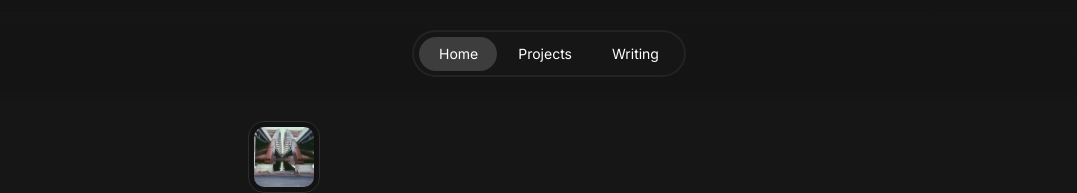
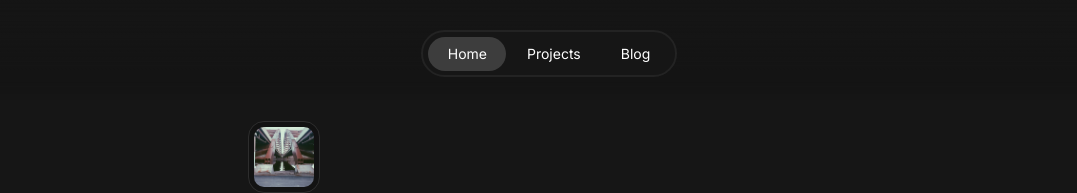
Before and after one commit to mjbramich/portfolio, a Next.js app: page / in a window 1280 px wide. Shown: the top 193 px of the page, without its empty margins (91-1168 px from the left). Built offline with nearby package versions, Linux system fonts and the light colour scheme.

Commit message:
refactor: change link in nav

```diff
--- a/src/components/Nav/index.tsx
+++ b/src/components/Nav/index.tsx
@@ -17,12 +17,12 @@ type Item = {
 const items: Items = {
 	'/': { name: 'Home', x: 0, w: '77.95px' },
 	'/projects': { name: 'Projects', x: 77.95, w: '93.78px' },
-	'/writing': { name: 'Writing', x: 171.73, w: '86.48px' }
+	'/blog': { name: 'Blog', x: 171.73, w: '69.31px' }
 };
 
 const Nav: FC = () => {
 	let pathname = usePathname() || '/';
-	if (pathname.includes('/writing/')) pathname = '/writing';
+	if (pathname.includes('/blog/')) pathname = '/blog';
 	else if (pathname === '/404' || pathname === '/_not-found') pathname = '/';
 
 	return (
```
